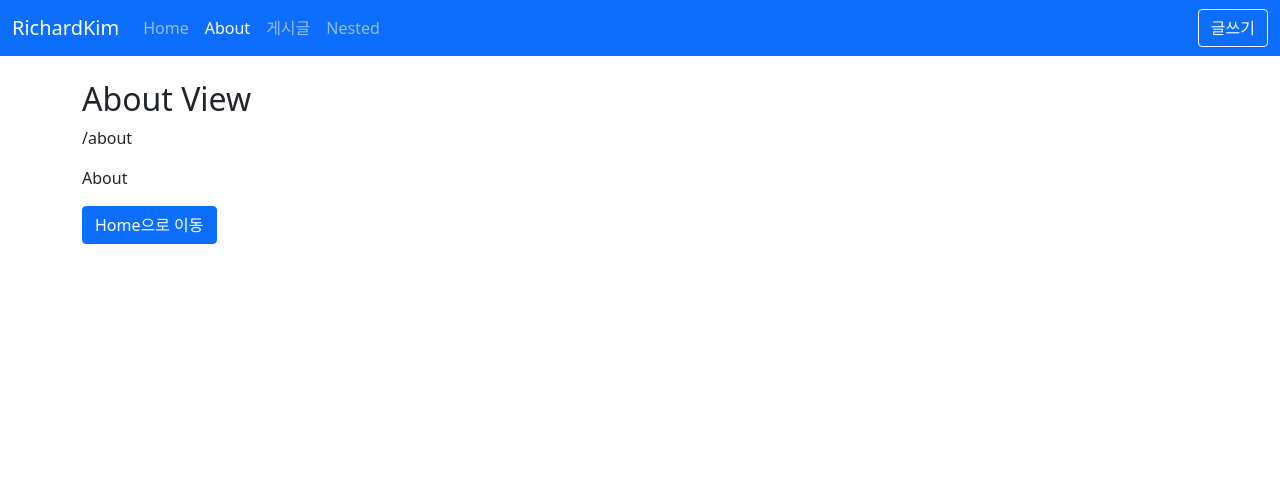
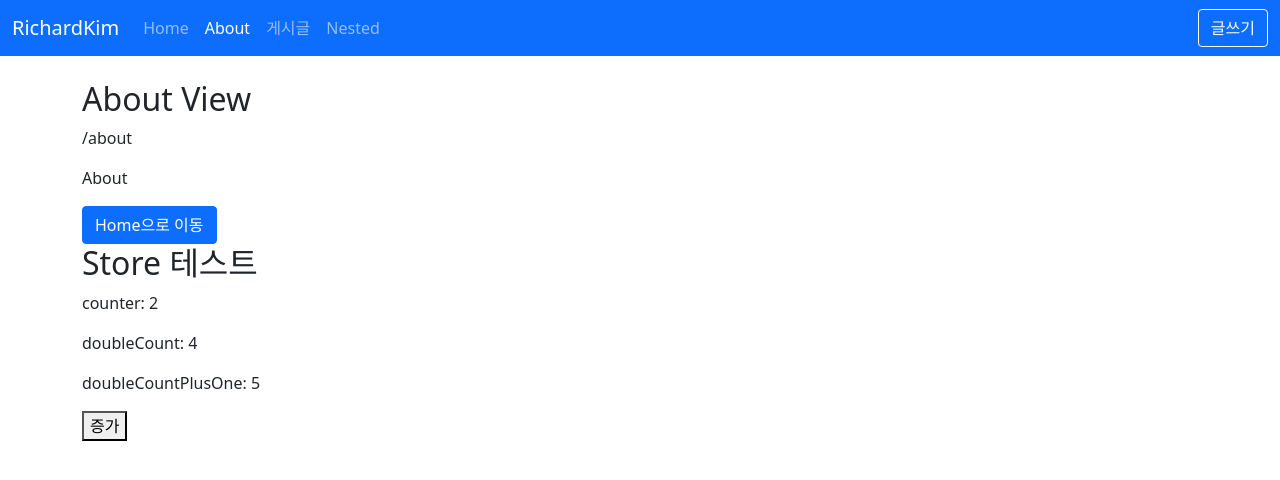
Before and after one commit to HiddenEvent/vue3-posts, a Vue app: page /about in a window 1280 px wide. Shown: the top 480 px of the page. Built offline with nearby package versions, Linux system fonts and the light colour scheme.

Commit message:
pinia 기본 사용 테스트

```diff
--- a/package.json
+++ b/package.json
@@ -14,6 +14,7 @@
     "bootstrap": "^5.1.3",
     "bootstrap-icons": "^1.8.3",
     "dayjs": "^1.11.3",
+    "pinia": "^2.0.14",
     "vue": "^3.2.37",
     "vue-router": "^4.0.16"
   },
--- a/src/main.js
+++ b/src/main.js
@@ -7,6 +7,7 @@ import person from '@/plugins/person';
 import globalComponents from '@/plugins/global-components';
 import globalDirectives from '@/plugins/global-directives';
 import dayjs from '@/plugins/dayjs';
+import { createPinia } from 'pinia';
 
 const app = createApp(App);
 app.use(person);
@@ -14,6 +15,7 @@ app.use(dayjs);
 app.use(globalDirectives);
 app.use(globalComponents);
 app.use(router);
+app.use(createPinia());
 app.mount('#app');
 import 'bootstrap/dist/js/bootstrap.js';
 
--- /dev/null
+++ b/src/stores/counter.js
@@ -0,0 +1,28 @@
+// Pinia 설정
+import { defineStore } from 'pinia';
+
+// 매개변수1 : 어플리케이션 전체에서 고유키값
+// 매개변수2 : 옵션정의
+/*
+ * state 부분: 컴포넌트의 상태
+ * state 부분: 컴포넌트의 컴퓨티드 역할
+ * actions 부분 : 컴포넌트의 메서드 역할
+ * */
+export const useCounterStore = defineStore('counter', {
+  state: () => ({
+    counter: 1,
+  }),
+  getters: {
+    doubleCount: state => state.counter * 2,
+    /* this 사용하기 위해  함수로 작성*/
+    doubleCountPlusOne() {
+      return this.doubleCount + 1;
+    },
+  },
+  actions: {
+    /* 화살표 함수로 정의하면 this를 인식하지 못한다. 화살표 함수 ㄴㄴ*/
+    increment() {
+      this.counter++;
+    },
+  },
+});
--- a/src/views/AboutView.vue
+++ b/src/views/AboutView.vue
@@ -4,13 +4,26 @@
     <p>{{ $route.path }}</p>
     <p>{{ $route.name }}</p>
     <button class="btn btn-primary" @click="$router.push('/')">Home으로 이동</button>
+    <h2>Store 테스트</h2>
+    <p>counter: {{ counter }}</p>
+    <p>doubleCount: {{ doubleCount }}</p>
+    <p>doubleCountPlusOne: {{ doubleCountPlusOne }}</p>
+    <button @click="increment">증가</button>
   </div>
 </template>
 <script setup>
 import { useRoute } from 'vue-router';
+import { useCounterStore } from '@/stores/counter';
+import { storeToRefs } from 'pinia';
 
 const route = useRoute();
 console.log('route.path : ', route.path);
+
+//store
+const store = useCounterStore();
+const { counter, doubleCount, doubleCountPlusOne } = storeToRefs(store); /* store 반응형으로 구조분해 할당*/
+const { increment } = store;
+increment();
 </script>
 <script>
 export default {};
```
Also changed, not shown: 1 other file (tests, documents, lock files or other folders).
